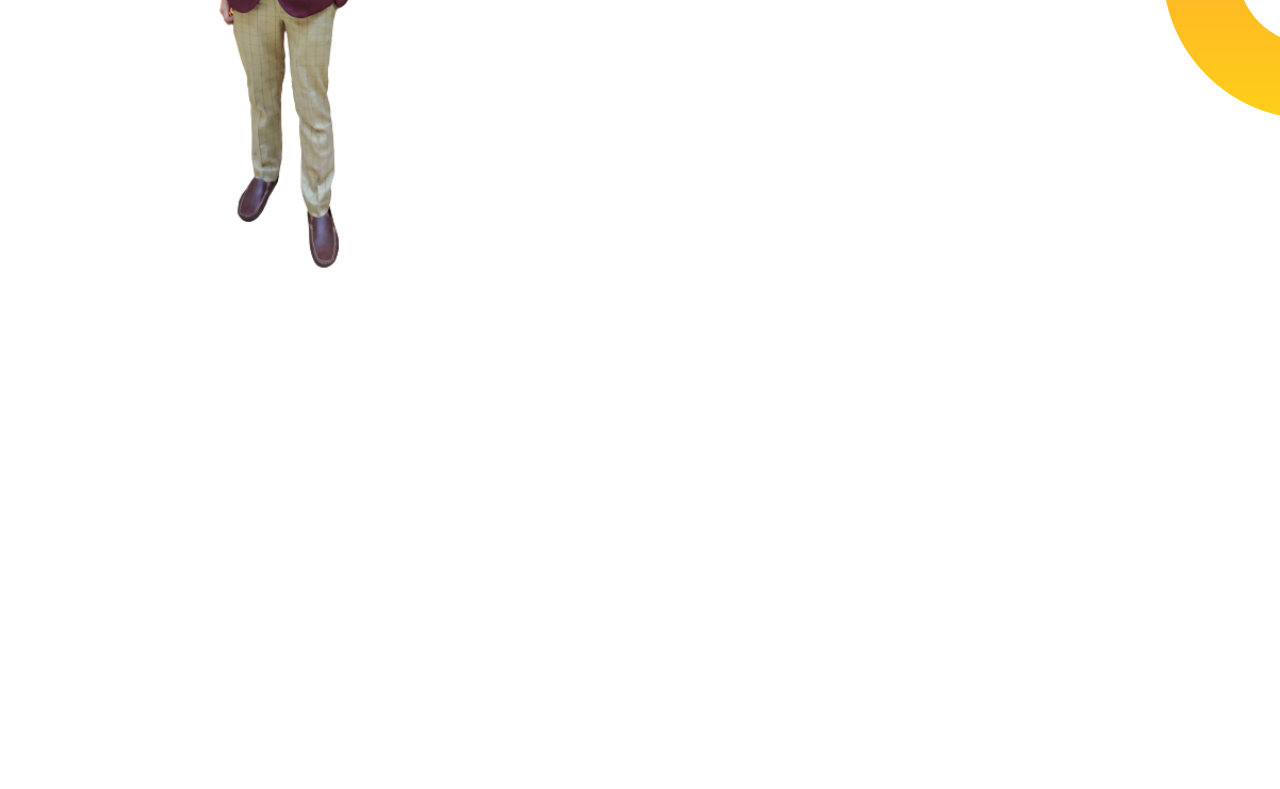
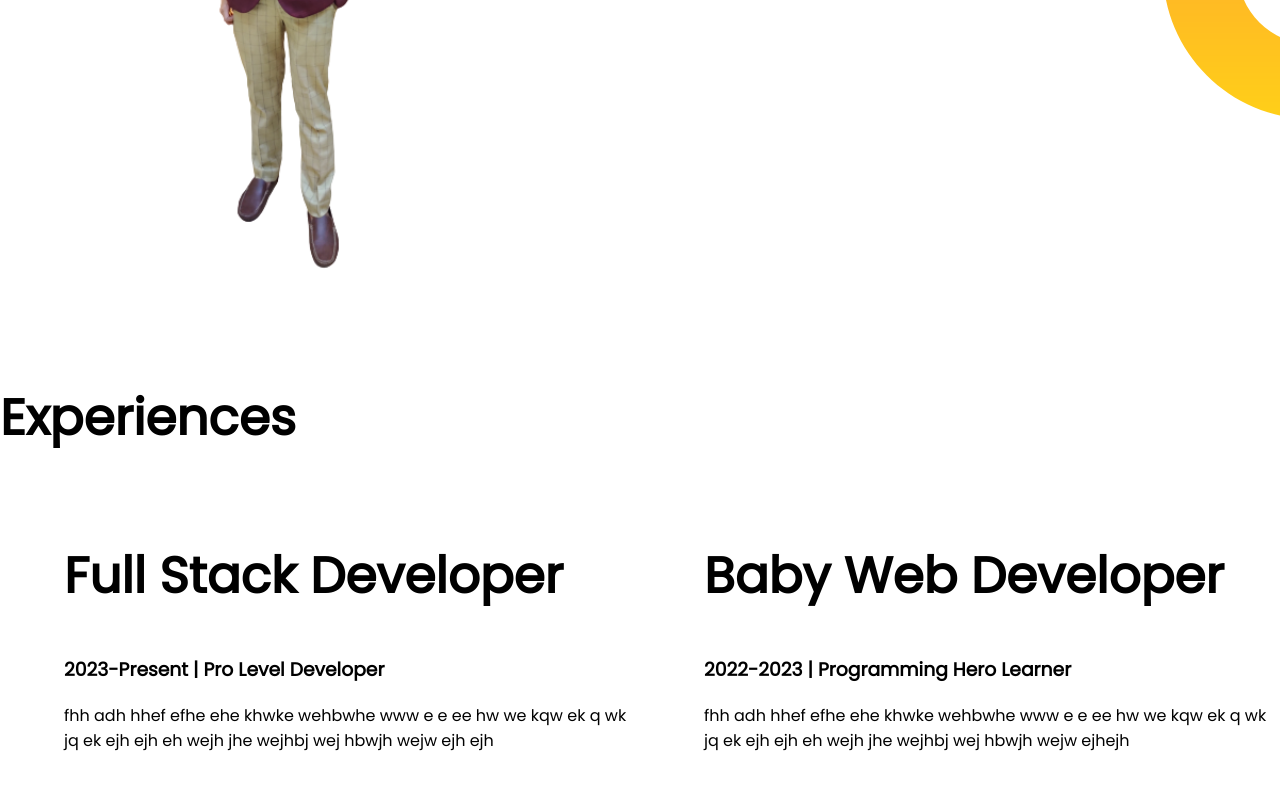
Before and after one commit to AlimChowdhury/developer-portfolio, a plain HTML site: page index.html in a window 1280 px wide. Shown: the part 905-1694 px from the top of the page. Before the commit the page ends 1286 px from the top, so only its background shows below. Drawn offline with Linux system fonts and the light colour scheme.

Commit message:
experience area

```diff
--- a/index.html
+++ b/index.html
@@ -12,7 +12,7 @@
 </head>
 
 <body>
-    <section class="top-banner">
+    <section class="top-banner flexible-container">
         <div class="half-width">
             <h1>Welcome To</h1>
             <h1><span class="orange-color">Alim's</span> World!</h1>
@@ -27,7 +27,7 @@
         </div>
     </section>
 
-    <section class="dream-big">
+    <section class="dream-big flexible-container">
         <div class="half-width">
             <img src="showOff/img-me1.png" alt="pers-pic">
         </div>
@@ -40,5 +40,26 @@
                 <a class="link-button" target="_blank" href="">DOWNLOAD RESUME</a>
         </div>
     </section>
+
+    <section class="experience-area">
+        <h1>Experiences</h1>
+
+        <div class="flexible-container">
+            <div class="half-width">
+                <h1>Full Stack Developer</h1>
+                <h3>2023-Present | Pro Level Developer</h3>
+                <p>fhh adh hhef efhe ehe khwke wehbwhe www e e ee hw we kqw ek q wk jq ek ejh ejh eh wejh jhe wejhbj wej hbwjh wejw
+                    ejh ejh</p>
+            </div>
+
+            <div class="half-width">
+                <h1>Baby Web Developer</h1>
+                <h3>2022-2023 | Programming Hero Learner</h3>
+                <p>fhh adh hhef efhe ehe khwke wehbwhe www e e ee hw we kqw ek q wk jq ek ejh ejh eh wejh jhe wejhbj wej hbwjh wejw
+                    ejhejh</p>
+            </div>
+
+        </div>
+    </section>
 </body>
 </html>
--- a/style.css
+++ b/style.css
@@ -9,7 +9,7 @@ h1{
     color: orangered;
 }
 
-section{
+.flexible-container{
     display: flex;
     margin-bottom: 100px;
 }
```
